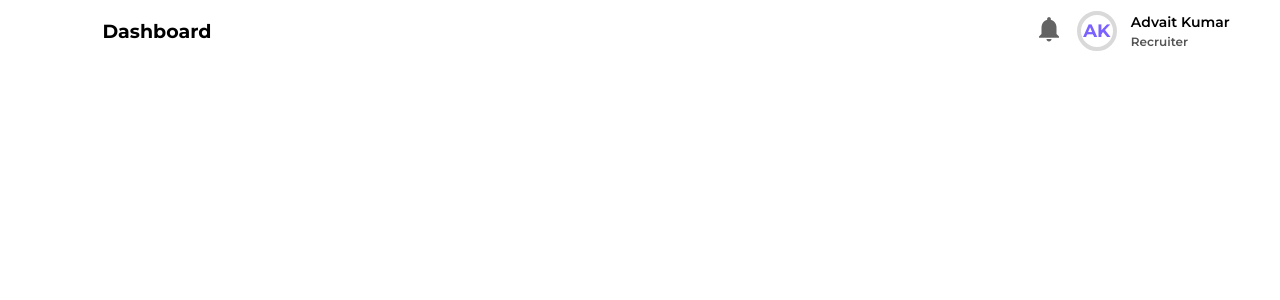
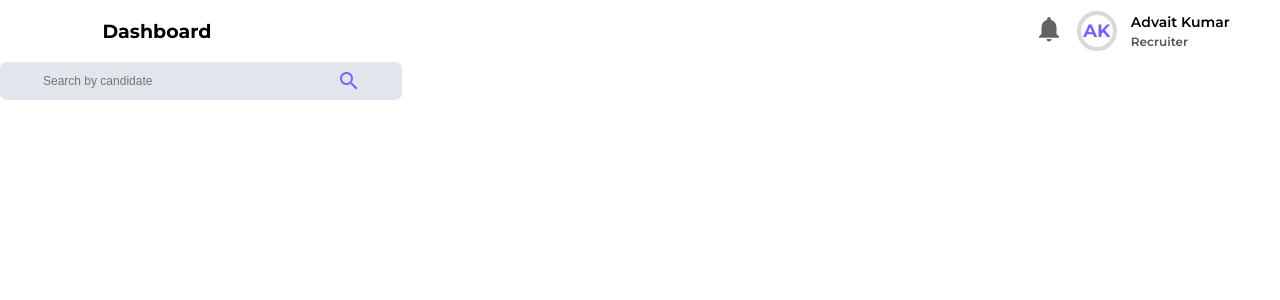
Before and after one commit to nivya-2/recruitx-frontend, an Angular app: page / in a window 1280 px wide. Shown: the top 300 px of the page. Built offline with nearby package versions, Linux system fonts and the light colour scheme.

Commit message:
feat:searchbar

```diff
--- a/src/app/app.component.html
+++ b/src/app/app.component.html
@@ -6,3 +6,4 @@
     <app-icons name="message" customColor="#636363"  size="36px"></app-icons>
     <app-icons name="settings" customColor="#304C57" size="48px"></app-icons>s
  -->
+<app-searchbar></app-searchbar>
--- a/src/app/app.component.ts
+++ b/src/app/app.component.ts
@@ -5,10 +5,12 @@ import { HeaderTextComponent } from './widgets/header-text/header-text.component
 import { ProfileComponent } from './widgets/profile/profile.component';
 import { ProfileBoxComponent } from './widgets/profile-box/profile-box.component';
 import { HeaderComponent } from './widgets/header/header.component';
+import { SearchbarComponent } from './searchbar/searchbar.component';
+
 
 @Component({
   selector: 'app-root',
-  imports: [RouterOutlet,HeaderTextComponent,ProfileComponent,ProfileBoxComponent,HeaderComponent,IconComponent],
+  imports: [RouterOutlet,HeaderTextComponent,ProfileComponent,ProfileBoxComponent,HeaderComponent,IconComponent,SearchbarComponent],
   templateUrl: './app.component.html',
   styleUrl: './app.component.css'
 })
--- /dev/null
+++ b/src/app/searchbar/searchbar.component.css
@@ -0,0 +1,35 @@
+.search-bar {
+    position: relative;
+    display: flex;
+    /* align-content: space-between; */
+    align-items: center;
+    background-color: #E2E5EC;
+    /* border: 1px solid #e5e7eb; */
+    border-radius: 7px;
+    padding: 11px 41px ;
+    width: 100%;
+    max-width: 320px;
+
+    input {
+      flex: 1;
+      border: none;
+      outline: none;
+      background: transparent;
+      font-size: 12px;
+      color: #636363;
+      /* padding-right: 28px;  */
+
+      placeholder{
+        color: #636363;
+      }
+    }
+
+    .search-icon {
+      position: absolute;
+      right: 41px;
+      color: #7B61FF;
+      /* height: 28.15px;  */
+      /* font-size: 20px; */
+      /* pointer-events: none; */
+    }
+  }
--- /dev/null
+++ b/src/app/searchbar/searchbar.component.html
@@ -0,0 +1,8 @@
+<div class="search-bar">
+    <input
+      type="text"
+      [(ngModel)]="searchQuery"
+      placeholder="Search by candidate"
+    />
+    <mat-icon  class="material-icons search-icon" >search</mat-icon>
+</div>
--- /dev/null
+++ b/src/app/searchbar/searchbar.component.ts
@@ -0,0 +1,25 @@
+import { Component } from '@angular/core';
+import { MatIconModule } from '@angular/material/icon';
+
+import { MatFormFieldModule } from '@angular/material/form-field';
+import { MatInputModule } from '@angular/material/input';
+import { FormsModule } from '@angular/forms';
+
+@Component({
+  selector: 'app-searchbar',
+  imports: [MatFormFieldModule,
+    MatInputModule,
+    MatIconModule, FormsModule],
+  templateUrl: './searchbar.component.html',
+  styleUrl: './searchbar.component.css'
+})
+export class SearchbarComponent {
+
+  searchQuery: string = '';
+
+  onSearch() {
+    console.log('Searching for:', this.searchQuery);
+    // You can trigger a filter or API call here
+  }
+
+}
```
Also changed, not shown: 1 other file (tests, documents, lock files or other folders).
